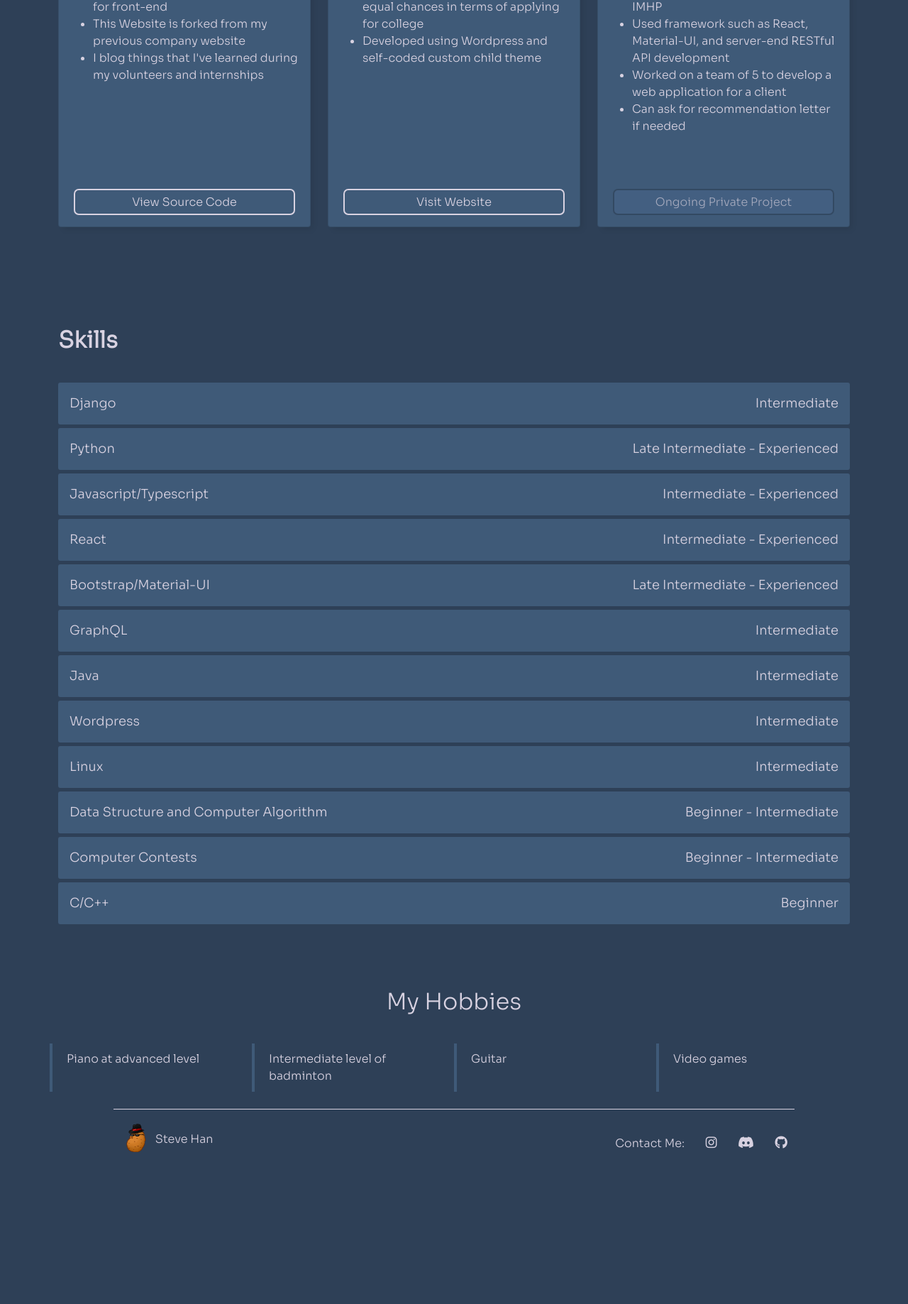
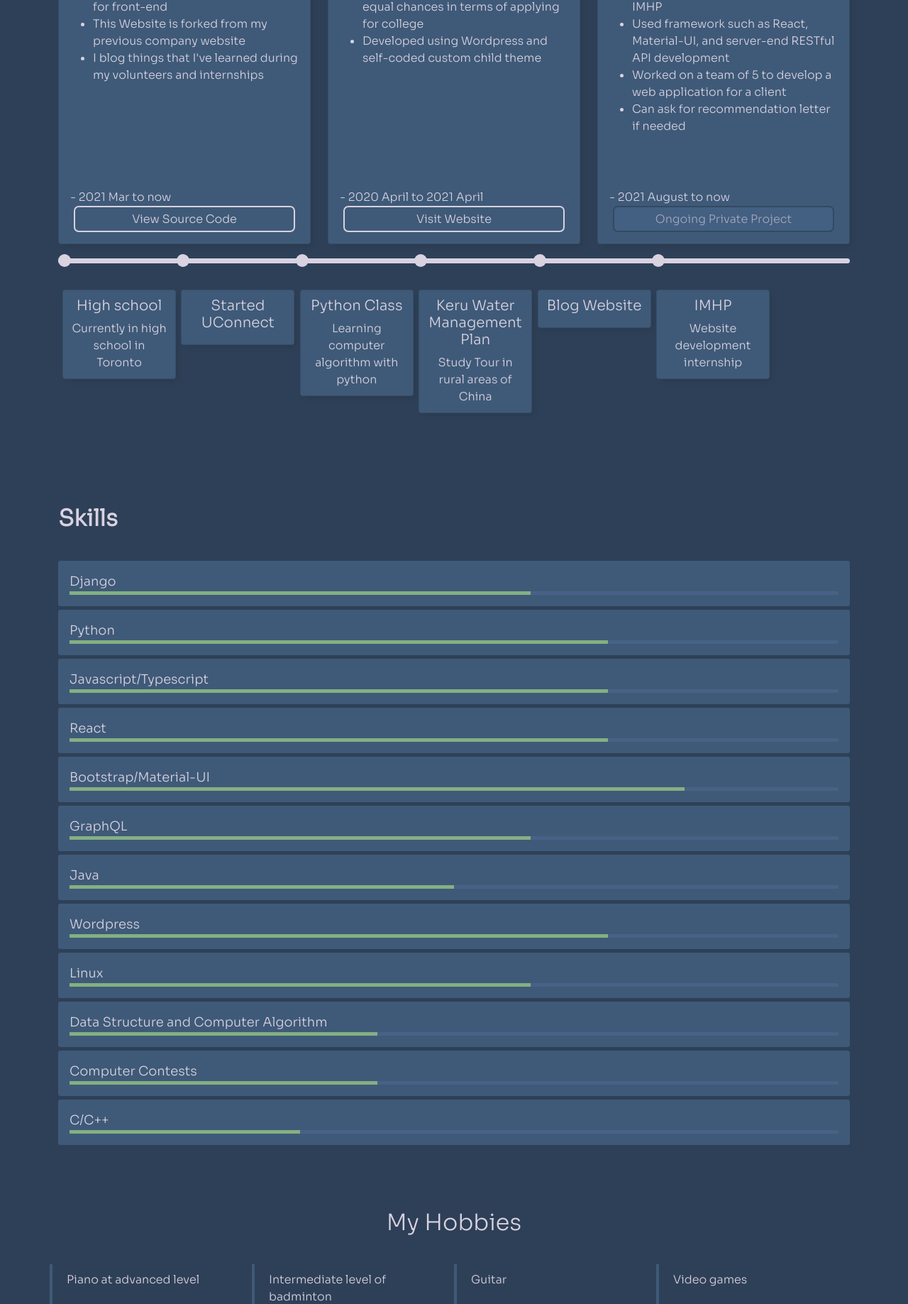
Before and after one commit to stevehan12138/ilikechicken.me, a Django app: template templates/page/index.html in a window 1280 px wide. Shown: the part 1640-3477 px from the top of the page at 71% size. Before the commit the page ends 3263 px from the top, so only its background shows below. Run offline with Django 3.2, Linux system fonts and the light colour scheme; the template is opened without the code that fills it: most values are stand-ins (such as "Sample title", 1, 10 or a date in 2020); some libraries are stand-ins or nearby versions.

Commit message:
homepage

```diff
--- a/ilikechicken/urls.py
+++ b/ilikechicken/urls.py
@@ -21,7 +21,7 @@ from . import views
 
 urlpatterns = [
     path('admin/', admin.site.urls),
-    path('', TemplateView.as_view(template_name='page/index.html'), name='home'),
+    path('', views.home_page, name='home'),
     path('privacy/', TemplateView.as_view(template_name='page/privacy.html'), name='privacy'),
     path('contact/', TemplateView.as_view(template_name='page/contact.html'), name='contact'),
     path('donate/', TemplateView.as_view(template_name='page/donate.html'), name='donate'),
--- a/panel/views.py
+++ b/panel/views.py
@@ -3,8 +3,6 @@ from django.contrib.auth import authenticate, login, logout
 from django.contrib.auth.decorators import login_required
 from django.shortcuts import redirect
 from blog.models import BlogPost
-import requests
-from ilikechicken import constants
 
 # Create your views here.
 
--- a/static/css/home.css
+++ b/static/css/home.css
@@ -59,6 +59,12 @@
 
     .exp {
         margin-bottom: 40px;
+    }
+}
+
+@media (max-width: 1200px){
+    .line {
+        visibility: collapse;
     }
 }
 
@@ -129,3 +135,50 @@
 .hidden {
     visibility: hidden;
 }
+
+.home-progress-bar {
+    background-color: #466286;
+    border-radius: 3px;
+    height: 5px;
+    width: 100%;
+}
+
+.home-progress {
+    float: left;
+    height: 100%;
+    background-color: #84B082;
+}
+
+.stats {
+    background-color: #3F5A78;
+    margin: 50px 0;
+    padding: 20px 10px;
+    border-radius: 5px;
+}
+
+.line {
+    margin: 20px 0 200px 0;
+    border-radius: 5px;
+    height: 7px;
+    position: relative;
+    background-color: #D8D2E1;
+}
+
+.dots {
+    position: absolute;
+    top: -6px;
+    left: 0;
+    height: 18px;
+    width: 18px;
+    border-radius: 50%;
+    background-color: #D8D2E1;
+    border: none;
+}
+
+.small-card {
+    width: 160px;
+    position: absolute;
+    top: 50px;
+    padding: 10px;
+    color: #D8D2E1;
+}
--- a/static/css/style.css
+++ b/static/css/style.css
@@ -54,7 +54,7 @@ html, body {
 
 .btn-big{
     border-radius: 7px;
-    border: .15rem solid white;
+    border: .15rem solid #D8D2E1;
     padding: .5rem 1.5em;
     font-size: 24px;
     color: inherit;
--- a/static/js/home.js
+++ b/static/js/home.js
@@ -1,4 +1,11 @@
 document.addEventListener('DOMContentLoaded', () => {
+    const startedDate = new Date(2021, 3, 10);
+    const now = new Date();
+    const diff = now.getTime() - startedDate.getTime()
+
+    let timeE = document.getElementById('time');
+    timeE.innerHTML = "Months website is up: " + Math.floor(diff / (1000*60*60*24)) + " days since 2021/3/10";
+
     $('#banner').on('inview', function(event, isInView) {
         if (isInView) {
             $('#banner').removeClass( "hidden");
--- a/templates/page/index.html
+++ b/templates/page/index.html
@@ -51,7 +51,7 @@
                             <li>Blog site coded using Django as framework, bootstrap and AnimeJS for front-end</li>
                             <li>This Website is forked from my previous company website</li>
                             <li>I blog things that I've learned during my volunteers and internships</li>
-                        </ul>
+                        </ul> - 2021 Mar to now
                         <a href="https://github.com/stevehan12138/ilikechicken.me" class="btn">View Source Code</a>
                     </div>
                 </div>
@@ -63,7 +63,7 @@
                         <ul>
                             <li>Joined a team of 6 high schoolers aimed to give high schoolers an equal chances in terms of applying for college</li>
                             <li>Developed using Wordpress and self-coded custom child theme</li>
-                        </ul>
+                        </ul> - 2020 April to 2021 April
                         <a href="https://uconnectco.app/" class="btn">Visit Website</a>
                     </div>
                 </div>
@@ -77,9 +77,48 @@
                             <li>Used framework such as React, Material-UI, and server-end RESTful API development</li>
                             <li>Worked on a team of 5 to develop a web application for a client</li>
                             <li>Can ask for recommendation letter if needed</li>
-                        </ul>
+                        </ul> - 2021 August to now
                         <a href="#" class="btn disabled">Ongoing Private Project</a>
                     </div>
+                </div>
+            </div>
+
+            <div class="col-12">
+                <div class="line">
+                    <button class="dots">
+                        <div class="card small-card">
+                            <h5 class="card-title">High school</h5>
+                            <p class="card-text">Currently in high school in Toronto</p>
+                        </div>
+                    </button>
+                    <button class="dots" style="left: 15%">
+                        <div class="card small-card">
+                            <h5 class="card-title">Started UConnect</h5>
+                        </div>
+                    </button>
+                    <button class="dots" style="left: 30%">
+                        <div class="card small-card">
+                            <h5 class="card-title">Python Class</h5>
+                            <p class="card-text">Learning computer algorithm with python</p>
+                        </div>
+                    </button>
+                    <button class="dots" style="left: 45%">
+                        <div class="card small-card">
+                            <h5 class="card-title">Keru Water Management Plan</h5>
+                            <p class="card-text">Study Tour in rural areas of China</p>
+                        </div>
+                    </button>
+                    <button class="dots" style="left: 60%">
+                        <div class="card small-card">
+                            <h5 class="card-title">Blog Website</h5>
+                        </div>
+                    </button>
+                    <button class="dots" style="left: 75%">
+                        <div class="card small-card">
+                            <h5 class="card-title">IMHP</h5>
+                            <p class="card-text">Website development internship</p>
+                        </div>
+                    </button>
                 </div>
             </div>
         </div>
@@ -88,51 +127,75 @@
         <div class="skills">
             <div class="skill hidden">
                 <div class="thing">Django</div>
-                <div class="level">Intermediate</div>
+                <div class="home-progress-bar">
+                    <div class="home-progress" style="width: 60%"></div>
+                </div>
             </div>
             <div class="skill hidden">
                 <div class="thing">Python</div>
-                <div class="level">Late Intermediate - Experienced</div>
+                <div class="home-progress-bar">
+                    <div class="home-progress" style="width: 70%"></div>
+                </div>
             </div>
             <div class="skill hidden">
                 <div class="thing">Javascript/Typescript</div>
-                <div class="level">Intermediate - Experienced</div>
+                <div class="home-progress-bar">
+                    <div class="home-progress" style="width: 70%"></div>
+                </div>
             </div>
             <div class="skill hidden">
                 <div class="thing">React</div>
-                <div class="level">Intermediate - Experienced</div>
+                <div class="home-progress-bar">
+                    <div class="home-progress" style="width: 70%"></div>
+                </div>
             </div>
             <div class="skill hidden">
                 <div class="thing">Bootstrap/Material-UI</div>
-                <div class="level">Late Intermediate - Experienced</div>
+                <div class="home-progress-bar">
+                    <div class="home-progress" style="width: 80%"></div>
+                </div>
             </div>
             <div class="skill hidden">
                 <div class="thing">GraphQL</div>
-                <div class="level">Intermediate</div>
+                <div class="home-progress-bar">
+                    <div class="home-progress" style="width: 60%"></div>
+                </div>
             </div>
             <div class="skill hidden">
                 <div class="thing">Java</div>
-                <div class="level">Intermediate</div>
+                <div class="home-progress-bar">
+                    <div class="home-progress" style="width: 50%"></div>
+                </div>
             </div>
             <div class="skill hidden">
                 <div class="thing">Wordpress</div>
-                <div class="level">Intermediate</div>
+                <div class="home-progress-bar">
+                    <div class="home-progress" style="width: 70%"></div>
+                </div>
             </div>
             <div class="skill hidden">
                 <div class="thing">Linux</div>
-                <div class="level">Intermediate</div>
+                <div class="home-progress-bar">
+                    <div class="home-progress" style="width: 60%"></div>
+                </div>
             </div>
             <div class="skill hidden">
                 <div class="thing">Data Structure and Computer Algorithm</div>
-                <div class="level">Beginner - Intermediate</div>
+                <div class="home-progress-bar">
+                    <div class="home-progress" style="width: 40%"></div>
+                </div>
             </div>
             <div class="skill hidden">
                 <div class="thing">Computer Contests</div>
-                <div class="level">Beginner - Intermediate</div>
+                <div class="home-progress-bar">
+                    <div class="home-progress" style="width: 40%"></div>
+                </div>
             </div>
             <div class="skill hidden">
                 <div class="thing">C/C++</div>
-                <div class="level">Beginner</div>
+                <div class="home-progress-bar">
+                    <div class="home-progress" style="width: 30%"></div>
+                </div>
             </div>
         </div>
 
@@ -143,6 +206,14 @@
             <div class="col-lg-3 hobbie hidden">Guitar</div>
             <div class="col-lg-3 hobbie hidden">Video games</div>
         </div>
+
+        <div class="stats card">
+            <h2 id="stats">Website Stats</h2>
+            <div class="row">
+                <div class="col-lg-3">Blog Count: {{ blog_count }}</div>
+                <div class="col-lg-3" id="time"></div>
+            </div>
+        </div>
         <br />
     </div>
 {% endblock content %}
```
Also changed, not shown: ilikechicken/views.py (+7 -1 lines).
